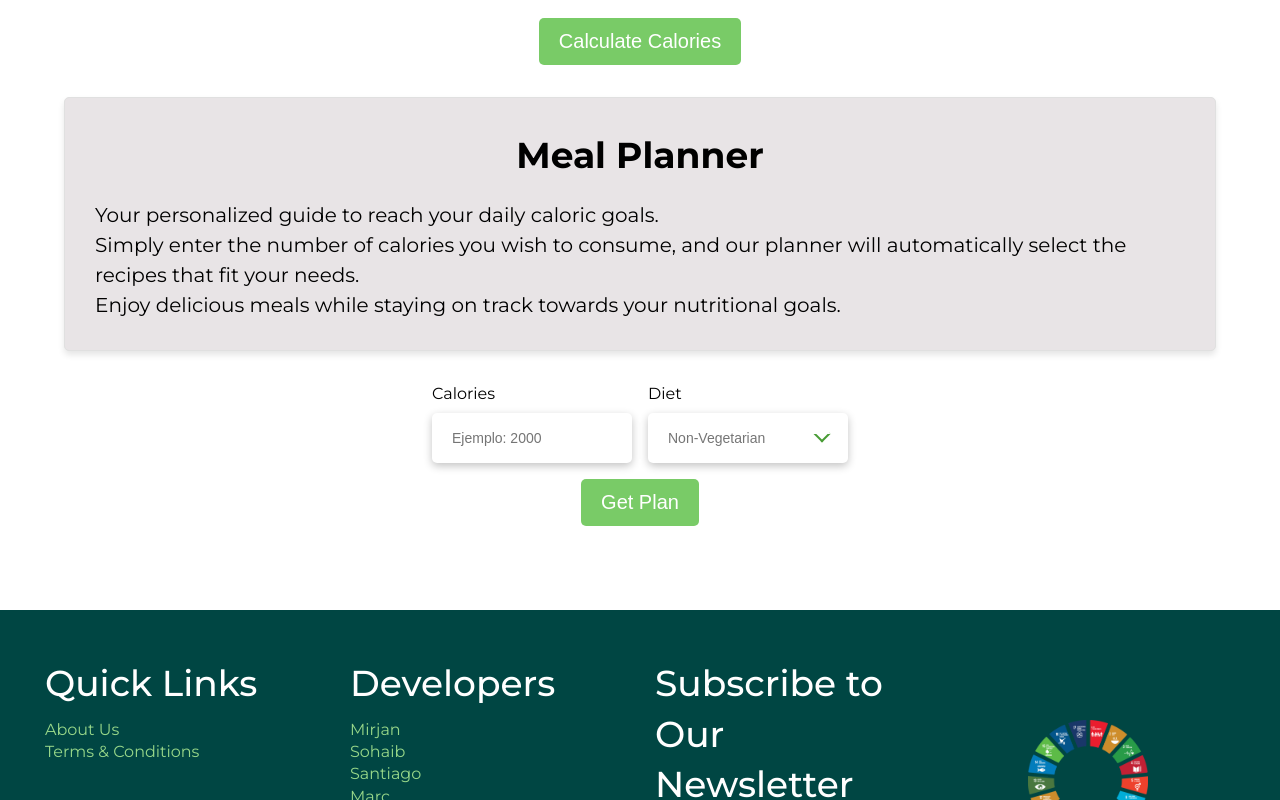
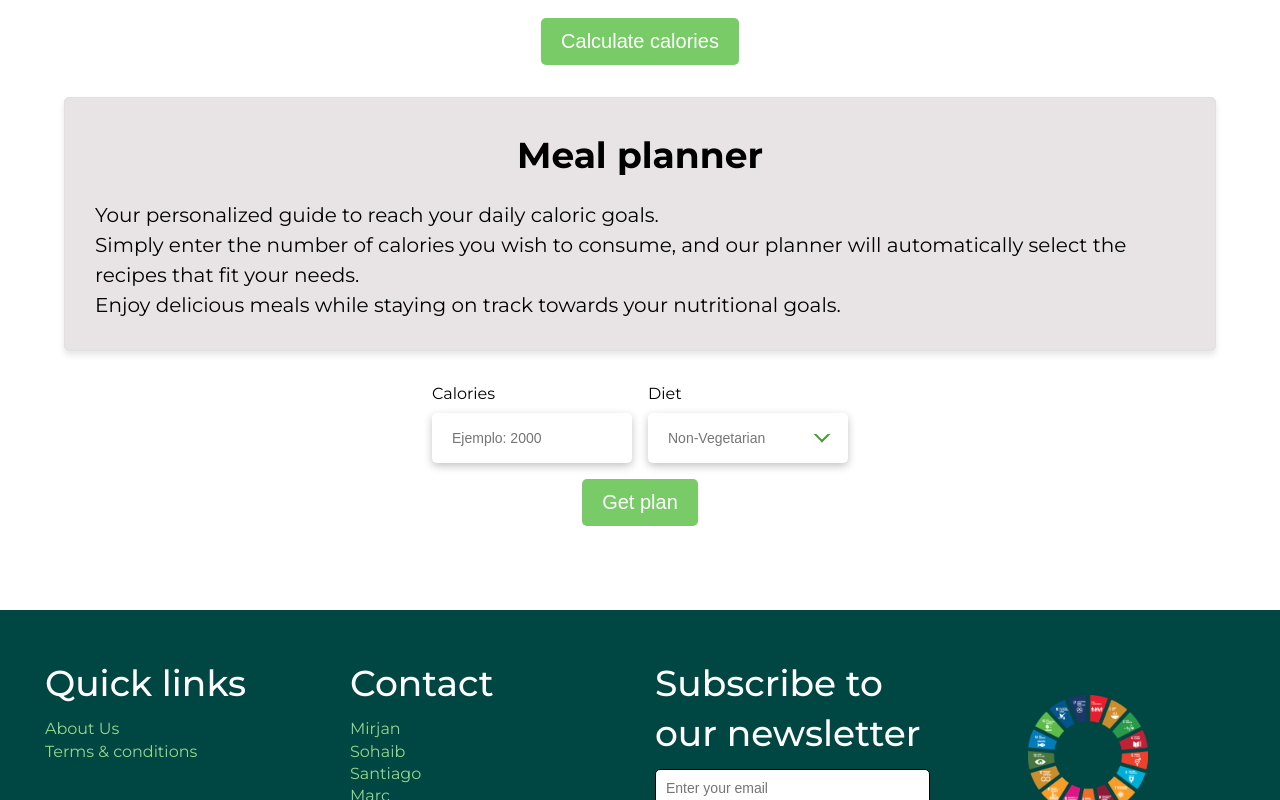
Before and after one commit to SohaibZahiid/NutriDish, a React (Vite) app: page /planner in a window 1280 px wide. Shown: the part 460-1260 px from the top of the page. Built offline with nearby package versions, Linux system fonts and the light colour scheme.

Commit message:
changing tittles and adding right CSS to abouUs.jsx

```diff
--- a/src/components/Footer.jsx
+++ b/src/components/Footer.jsx
@@ -26,14 +26,14 @@ function Footer() {
   return (
     <footer className="footer">
         <div className="links">
-          <h2>Quick Links</h2>
+          <h2>Quick links</h2>
           <a href="/About">About Us</a>
           <br></br>
-          <a href="/TermsAndConditions">Terms & Conditions</a>
+          <a href="/TermsAndConditions">Terms & conditions</a>
           <br></br>
         </div>
         <div className="links">
-          <h2>Developers</h2>
+          <h2>Contact</h2>
           <a
             href="https://www.linkedin.com/in/mirjan-kapxhiu-ba742527b"
             target="_blank"
@@ -61,7 +61,7 @@ function Footer() {
           <br></br>
         </div>
         <div className="newsletter">
-          <h2>Subscribe to Our Newsletter</h2>
+          <h2>Subscribe to our newsletter</h2>
           <form onSubmit={sendEmail}>
             <input
               type="email"
--- a/src/pages/AboutUs.jsx
+++ b/src/pages/AboutUs.jsx
@@ -1,9 +1,10 @@
 import React from 'react';
+import '../styles/Terminosycondiciones.css';  // Reuse the same CSS file
 import '../styles/AboutUs.css';
-
 function AboutUs() {
   return (
-    <div className="about-us-container">
+    <div className="terms-container">  {/* Renamed the class */}
+      <div className="terms-content">
       <h2>About Us</h2>
       <p className="about-us-text">NutriDish is a dedicated platform for healthy food enthusiasts. Our mission is to provide personalized and healthy recipes to anyone looking to improve their diet and lifestyle.</p>
         <div className="team-section">
@@ -32,6 +33,7 @@ function AboutUs() {
           <p className='about-us-text'>We believe in the power of nutritious food. We strive to make healthy eating accessible, enjoyable, and personalized for everyone. Join us on this exciting journey to a healthier you!</p>
         </div>
       </div>
+    </div>
   );
 }
 
--- a/src/pages/Home.jsx
+++ b/src/pages/Home.jsx
@@ -41,7 +41,7 @@ function Home() {
       <section id="hero" className="section-x2">
         {/* Hero Section */}
         <div id="hero-content">
-          <h1>Start Your Journey to a Healthier Life Today</h1>
+          <h1>Start your journey to a healthier life today</h1>
           <p>Discover delicious and healthy recipes that you'll love.</p>
           <Link to="lunch">
             <span className="btn">Explore recipes</span>
@@ -51,19 +51,19 @@ function Home() {
 
       {/* Features Section */}
       <section id="features" className="section-x2 container">
-        <h2>What We Offer</h2>
+        <h2>What we offer</h2>
         <div className="feature">
           <div className="card">
             <img src="/imgs/DietasPersonalizadas.png" alt="" />
-            <h3>Personalized Recipes</h3>
+            <h3>Personalized recipes</h3>
           </div>
           <div className="card">
             <img src="/imgs/GuiaNutricional.jpg" alt="" />
-            <h3>Nutritional Guides</h3>
+            <h3>Nutritional guides</h3>
           </div>
           <div className="card">
             <img src="/imgs/SoporteComunitario.jpg" alt="" />
-            <h3>Community Support</h3>
+            <h3>Community support</h3>
           </div>
         </div>
         {/* Add more features here */}
@@ -91,7 +91,7 @@ function Home() {
 
       {/* Sección de Testimonios */}
       <section id="testimonials" className="section-x2">
-        <h2>What Our Members Say</h2>
+        <h2>What our members say</h2>
         <div className="testimonial-container container">
           <Testimonial
             className="testimonial"
@@ -116,7 +116,7 @@ function Home() {
       <section id="final-cta" className="section-x2">
         <h2>Become a part of our community and revolutionize your life!</h2>
         <Link to="/register">
-          <span className="btn">Register Here</span>
+          <span className="btn">Register here</span>
         </Link>
       </section>
     </div>
--- a/src/pages/Planner.jsx
+++ b/src/pages/Planner.jsx
@@ -62,7 +62,7 @@ function Planner() {
         <div className="planner-container container">
           <div>
             <div className="container-explanation">
-              <h2>Caloric Expenditure Calculator</h2>
+              <h2>Caloric expenditure calculator</h2>
               <p>
                 This tool allows you to estimate the number of calories your
                 body needs in a day, based on factors like your age, weight,
@@ -86,14 +86,14 @@ function Planner() {
                 className="btn-modal btn"
                 onClick={() => setOpenModal(true)}
               >
-                Calculate Calories
+                Calculate calories
               </button>
             </div>
           )}
           <Modal open={openModal} onClose={() => setOpenModal(false)} />
           <Calcula />
           <div className="container-explanation">
-            <h2>Meal Planner</h2>
+            <h2>Meal planner</h2>
             <p>Your personalized guide to reach your daily caloric goals.</p>
             <p>
               Simply enter the number of calories you wish to consume, and our
@@ -142,7 +142,7 @@ function Planner() {
               </div>
             </div>
             <button className="btn" onClick={getRecipes}>
-              Get Plan
+              Get plan
             </button>
           </div>
           {recipes.recipes && (
```
Lines whose indentation alone changed are shown as unchanged.
